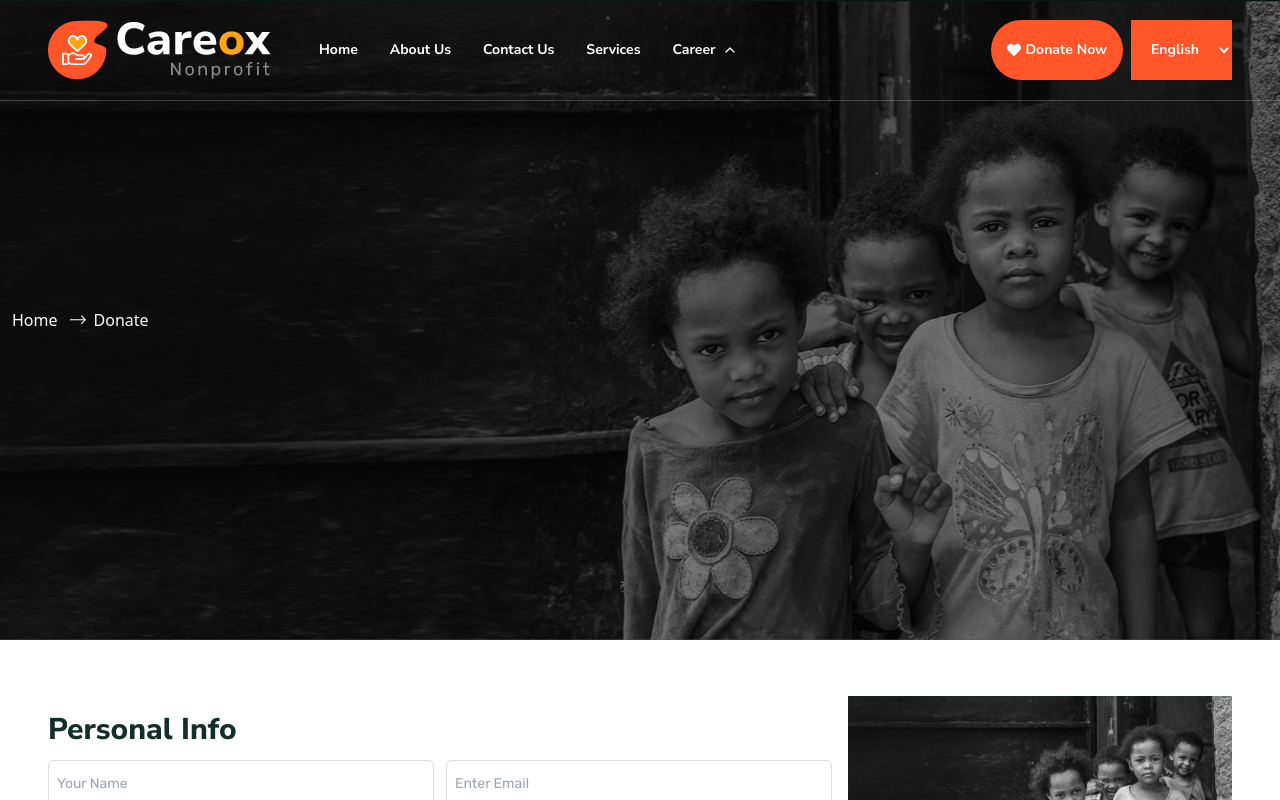
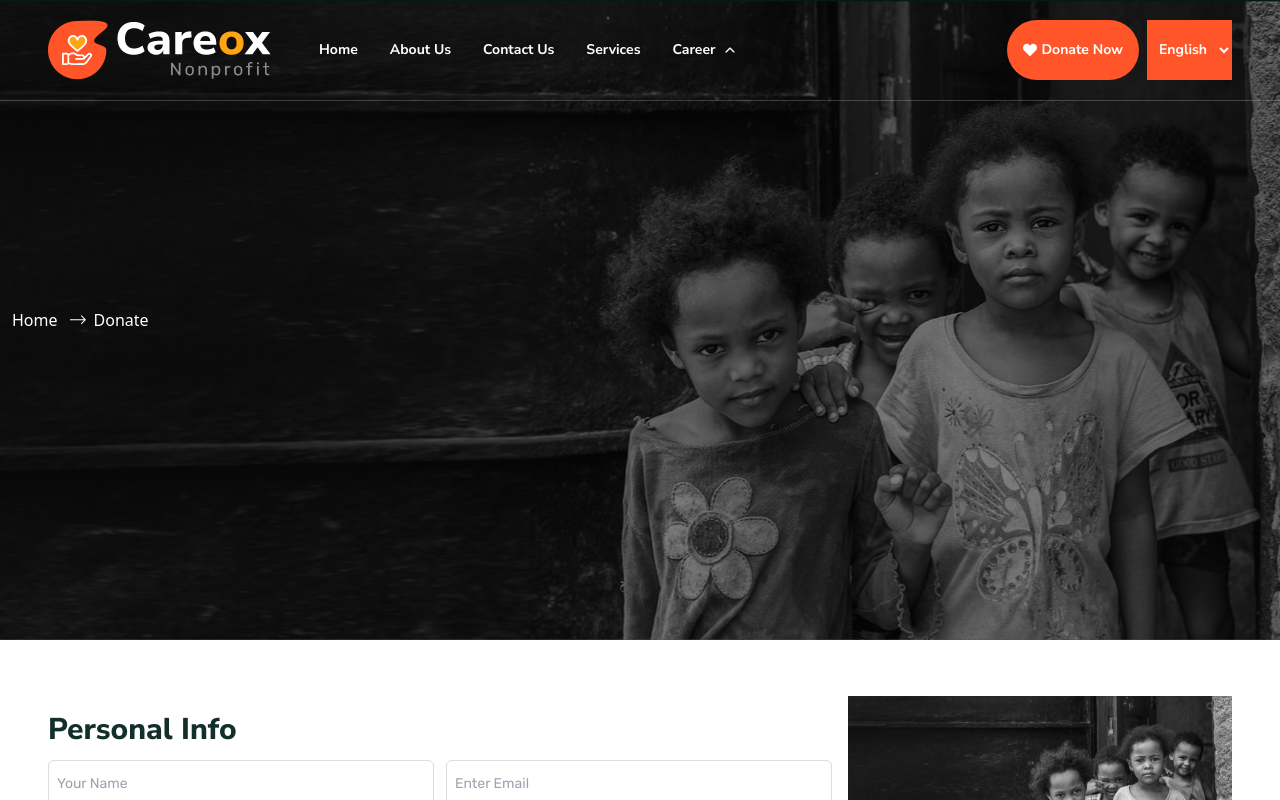
Before and after one commit to MrbadMiro/Care, a React (Vite) app: page /donate in a window 1280 px wide. Shown: the top 800 px of the page. Built offline with nearby package versions, Linux system fonts and the light colour scheme; what tailwindcss-animatecss, tailwindcss-debug-screens would draw is missing.

Commit message:
Hero Section

```diff
--- a/src/components/Header/Navbar.jsx
+++ b/src/components/Header/Navbar.jsx
@@ -99,7 +99,7 @@ const Navbar = () => {
                         Donate Now
                     </button>
 
-                    <select id="language" className="bg-Orange p-4 ">
+                    <select id="language" className="bg-Orange p-2 ">
                         <option value="english">English</option>
                         <option value="tamil">Tamil</option>
                         <option value="sinhala">Sinhala</option>
```
